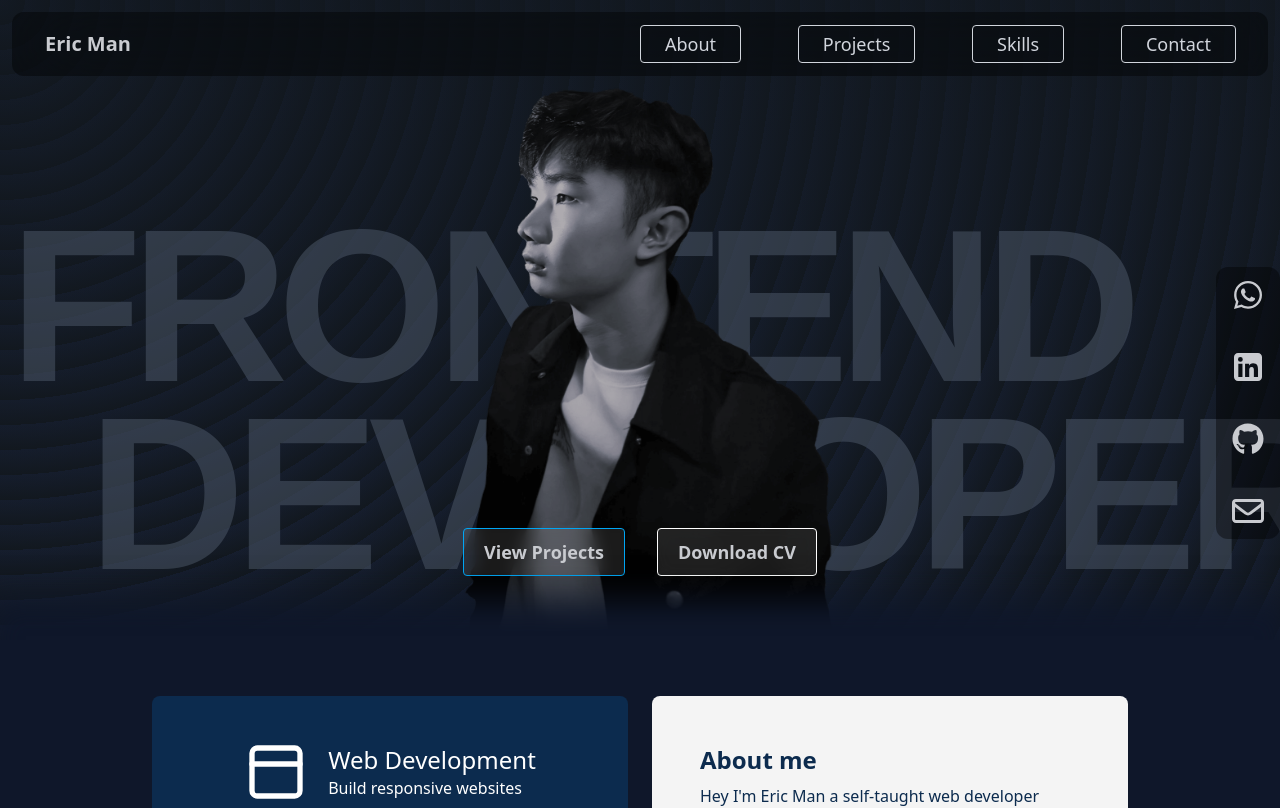
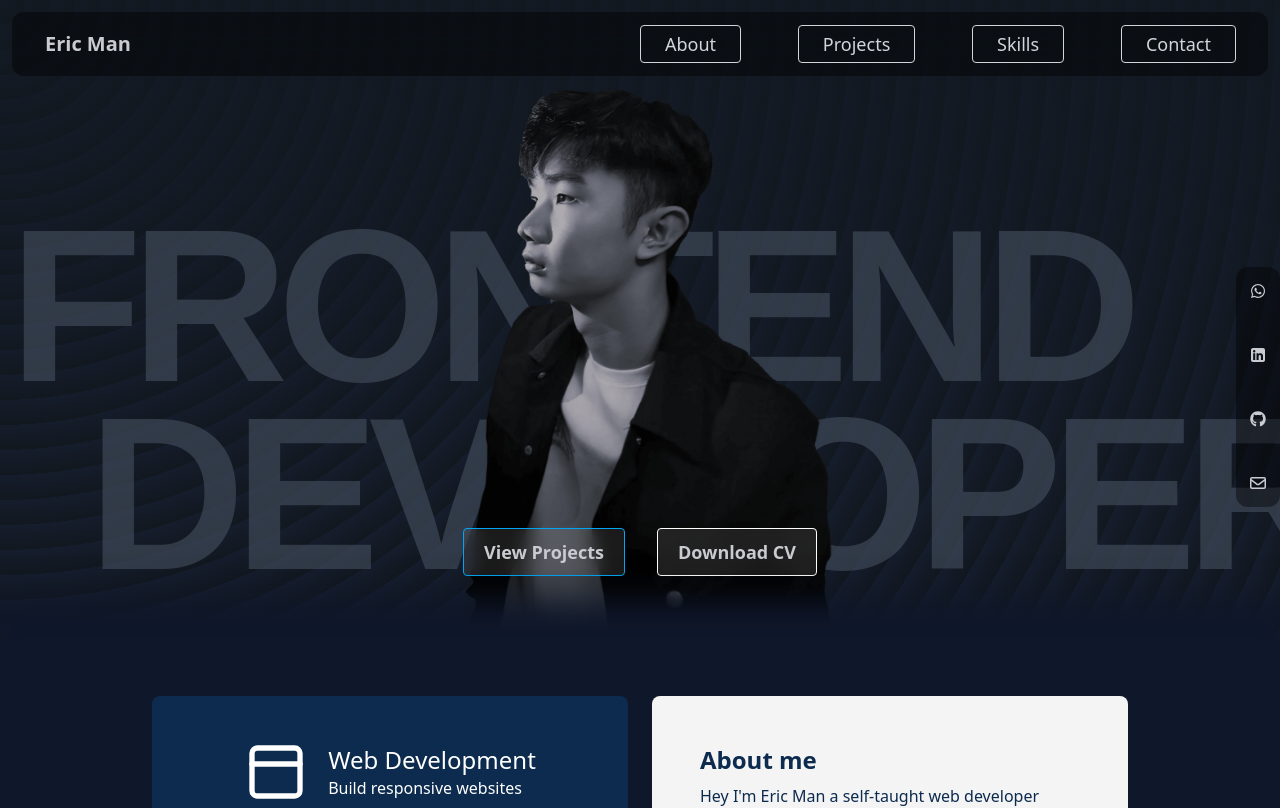
Before and after one commit to Mman7/portfolio, a Next.js app: page / in a window 1280 px wide. Shown: the top 808 px of the page. Built offline with nearby package versions, Linux system fonts and the light colour scheme.

Commit message:
fix(ui):side contact not showing

```diff
--- a/src/components/hero/hero.tsx
+++ b/src/components/hero/hero.tsx
@@ -59,7 +59,7 @@ export function SideContact() {
         title="https://wa.me/601120568009"
         target="_blank"
       >
-        <FontAwesomeIcon size="2xl" icon={faWhatsapp} />
+        <FontAwesomeIcon className="size-8" icon={faWhatsapp} />
       </a>
       <a
         aria-label="LinkedIn Profile"
@@ -68,7 +68,7 @@ export function SideContact() {
         className="hover:text-white"
         title="https://www.linkedin.com/in/man-eric-2aa13b159/"
       >
-        <FontAwesomeIcon size="2xl" icon={faSquareLinkedin} />
+        <FontAwesomeIcon className="size-8" icon={faSquareLinkedin} />
       </a>
       <a
         aria-label="Github Profile"
@@ -77,7 +77,7 @@ export function SideContact() {
         title="https://github.com/Mman7"
         className="hover:text-white"
       >
-        <FontAwesomeIcon size="2xl" icon={faGithub} />
+        <FontAwesomeIcon className="size-8" icon={faGithub} />
       </a>
       <a
         aria-label="Gmail Address"
@@ -86,7 +86,7 @@ export function SideContact() {
         href="https://mail.google.com/mail/?view=cm&fs=1&to=youzai0427@gmail.com"
         className="hover:text-white"
       >
-        <FontAwesomeIcon size="2xl" icon={faEnvelope} />
+        <FontAwesomeIcon className="size-8" icon={faEnvelope} />
       </a>
     </>
   );
```
